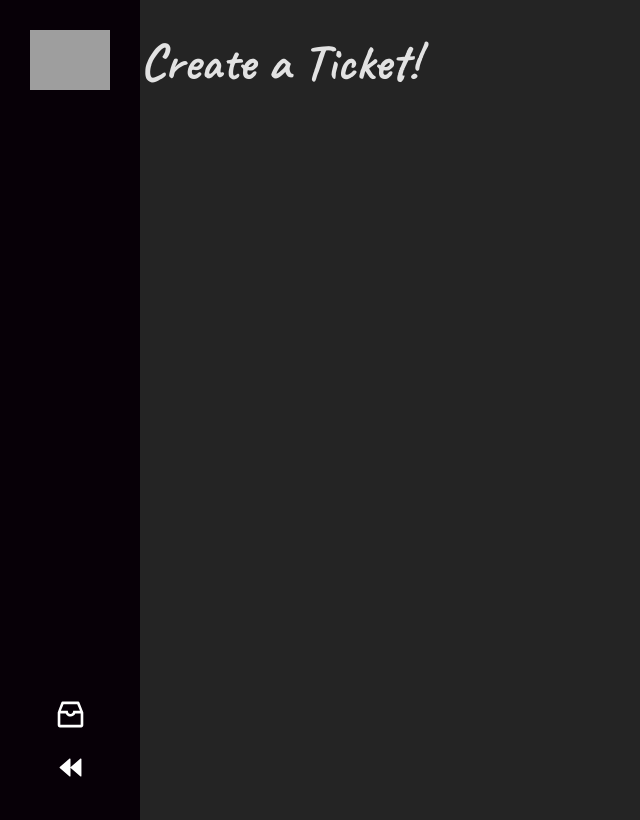
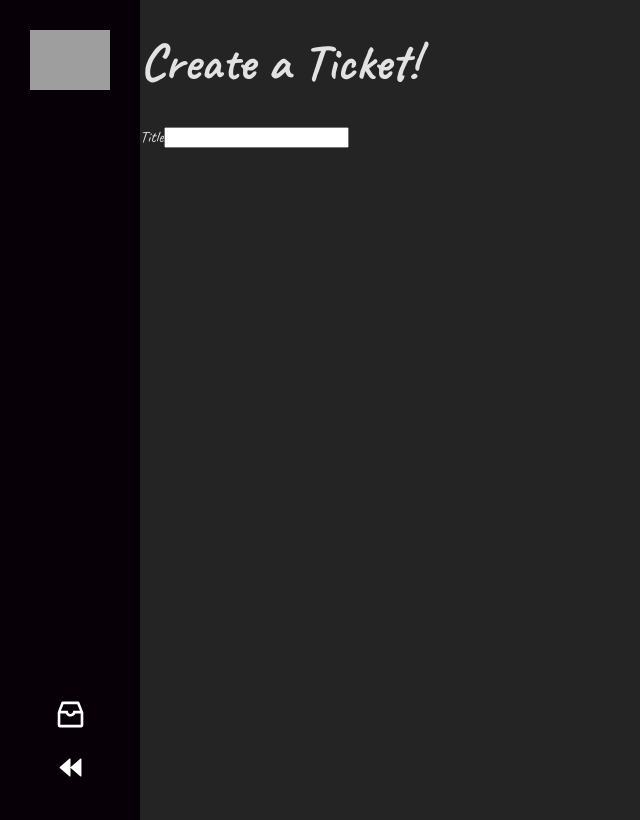
Before and after one commit to diego-monfort-landolt/crm, a React (Vite) app: page /ticket in a window 1280 px wide. Shown: the whole page, without its empty margins (0-640 px from the left). Built offline with nearby package versions, Linux system fonts and the light colour scheme; grey boxes are pictures that could not be loaded.

Commit message:
added handlechange

```diff
--- a/src/pages/TicketPage.jsx
+++ b/src/pages/TicketPage.jsx
@@ -1,17 +1,45 @@
+import { useState } from "react";
 
 const TicketPage = () => {
+  const [formData, setFormData] = useState({
+    status: 'not Started',
+    progress: 0,
+    timestamp: new Date().toISOString()
+  })
   const editMode = false;
 
   const handleSubmit = () => {
     console.log('submitted')
   }
+  const handleChange = (e) => {
+    const value = e.target.value
+    const name = e.target.name
+
+    setFormData((prevState) => ({
+      ...prevState,
+      [name]:value
+
+    })
+    )
+  }
+  console.log(formData)
 
   return (
     <div className="ticket">
       <h1>{editMode ? 'Update your Ticket' : 'Create a Ticket!' }</h1>
       <div className="ticket-container" >
         <form onSubmit={handleSubmit}>
-
+          <section>
+            <label htmlFor="title">Title</label>
+            <input
+            id="title"
+            type="text"
+            name="title"
+            onChange={handleSubmit}
+            required={true}
+            value={FormData.title}
+             />
+          </section>
         </form>
 
       </div>
```
